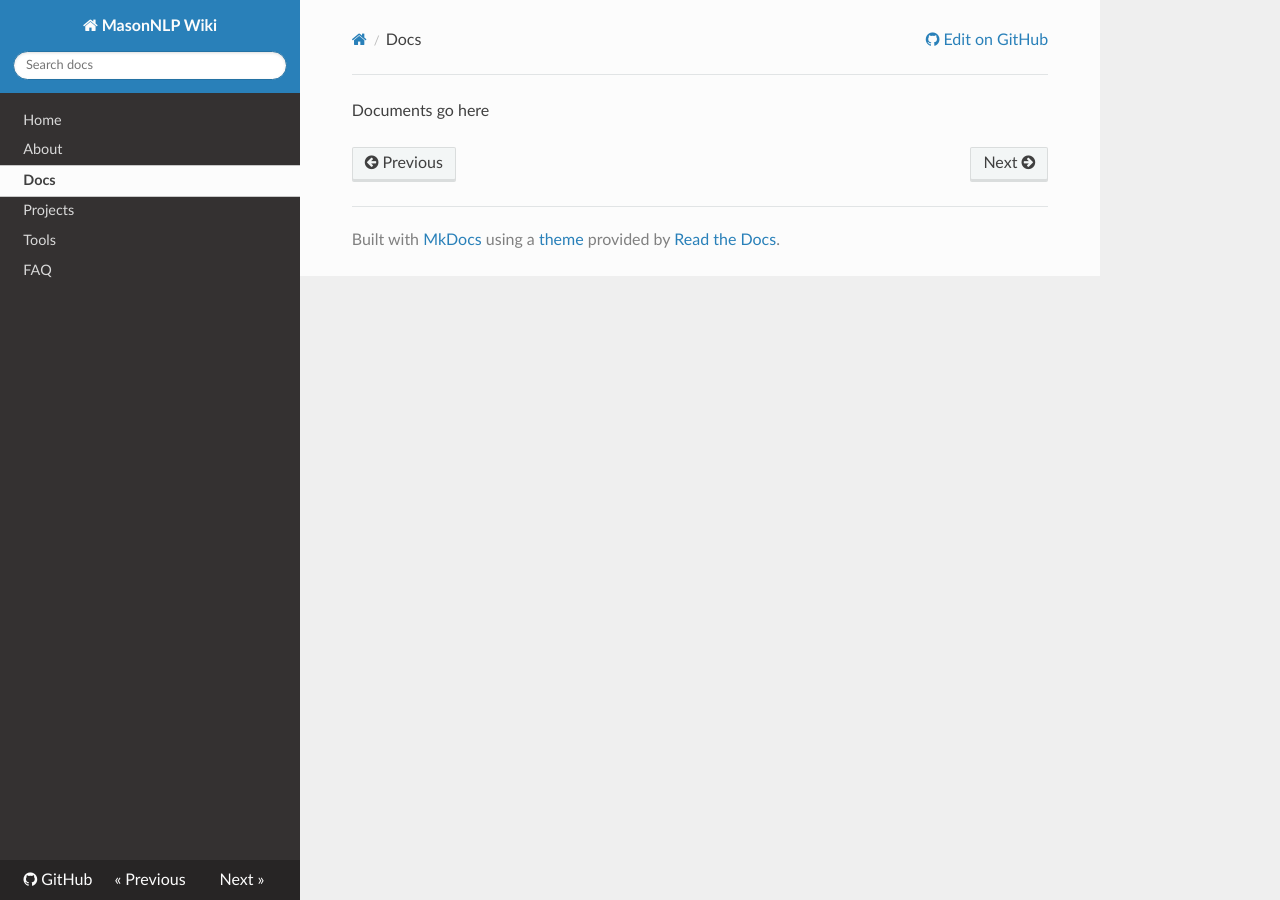
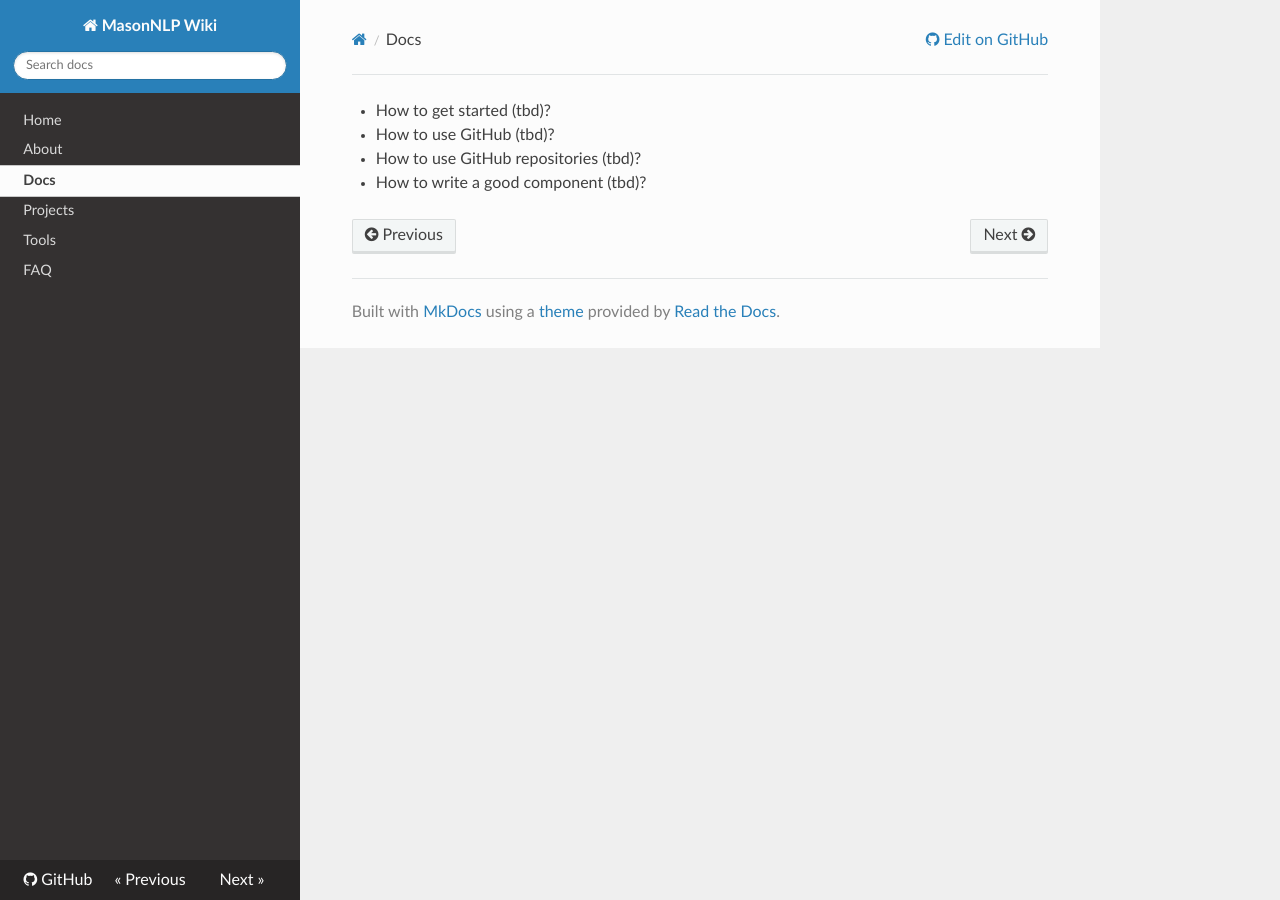
Before and after one commit to masonnlp/wiki, an MkDocs documentation site: the page built from docs/docs.md, in a window 1280 px wide. Built offline with MkDocs 1.6.1, drawn with Linux system fonts in a browser that asks for light colours; nearby versions of some CDN libraries.

Commit message:
Update docs.md

```diff
--- a/docs/docs.md
+++ b/docs/docs.md
@@ -1 +1,4 @@
-Documents go here
+* How to get started (tbd)?
+* How to use GitHub (tbd)?
+* How to use GitHub repositories (tbd)?
+* How to write a good component (tbd)?
```
